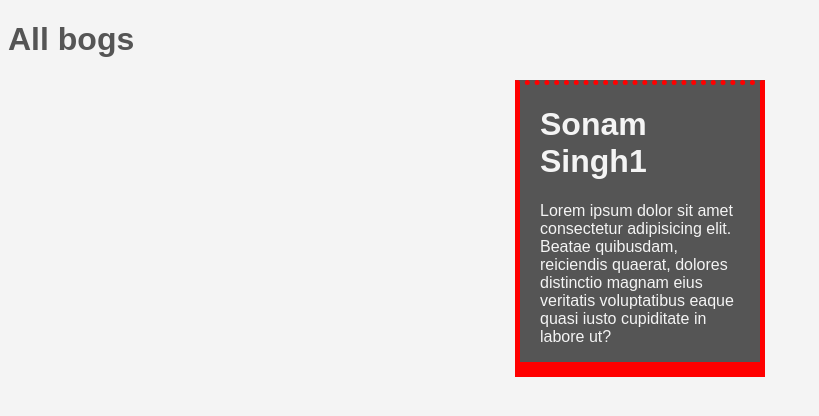
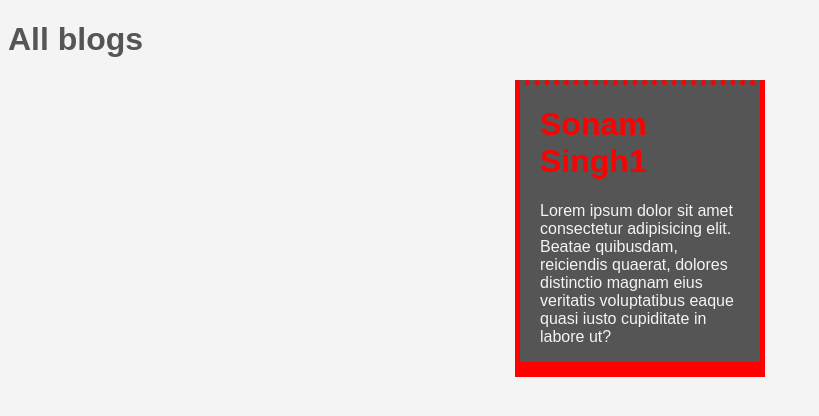
Before and after one commit to codersonamsingh/index.html, a plain HTML site: page index.html in a window 1280 px wide. Shown: the whole page, without its empty margins (0-819 px from the left). Drawn offline with Linux system fonts and the light colour scheme.

Commit message:
h1 box.runni g

```diff
--- a/css/style.css
+++ b/css/style.css
@@ -24,3 +24,6 @@ body{
 
     padding-right: 20px;
 }
+.box-1 h1{
+    color: red;
+}
--- a/index.html
+++ b/index.html
@@ -6,7 +6,7 @@
 
     </head>
     <body>
-        <h1>All bogs</h1>
+        <h1>All blogs</h1>
         <div class="container">
         <div class="box-1">
         <h1>Sonam Singh1</h1>
```
